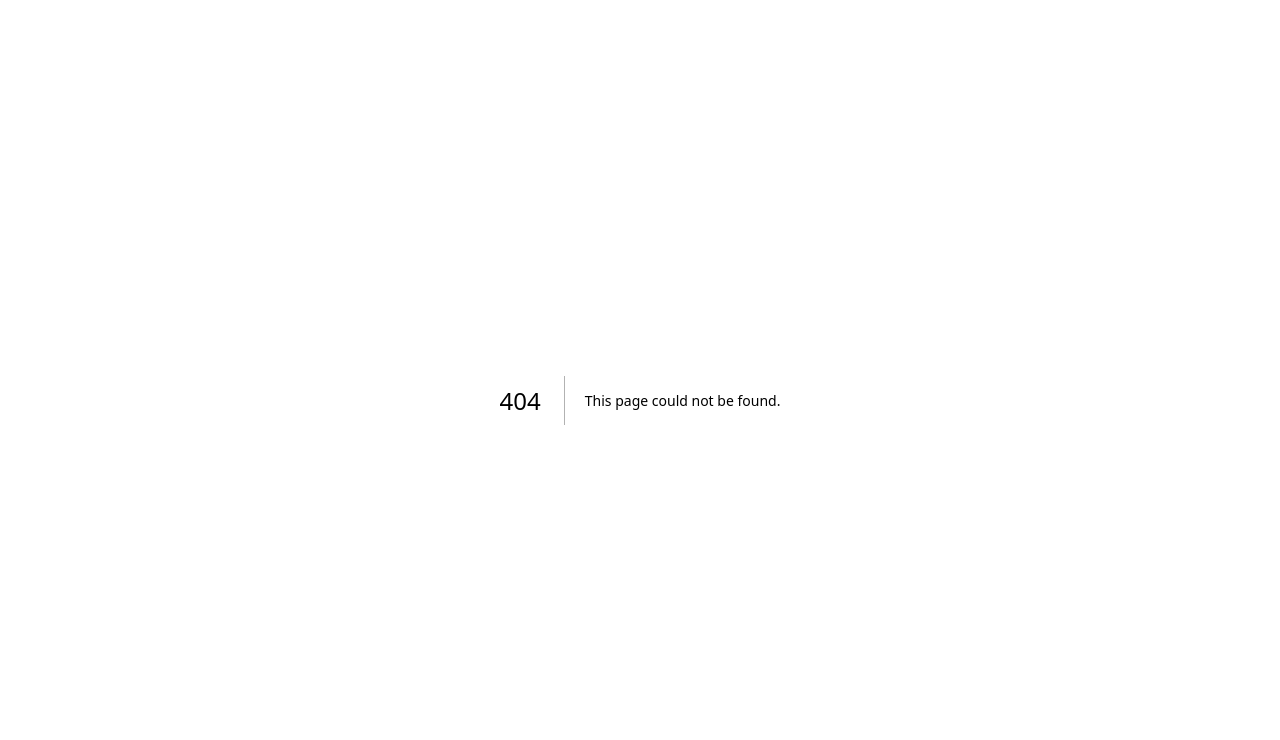
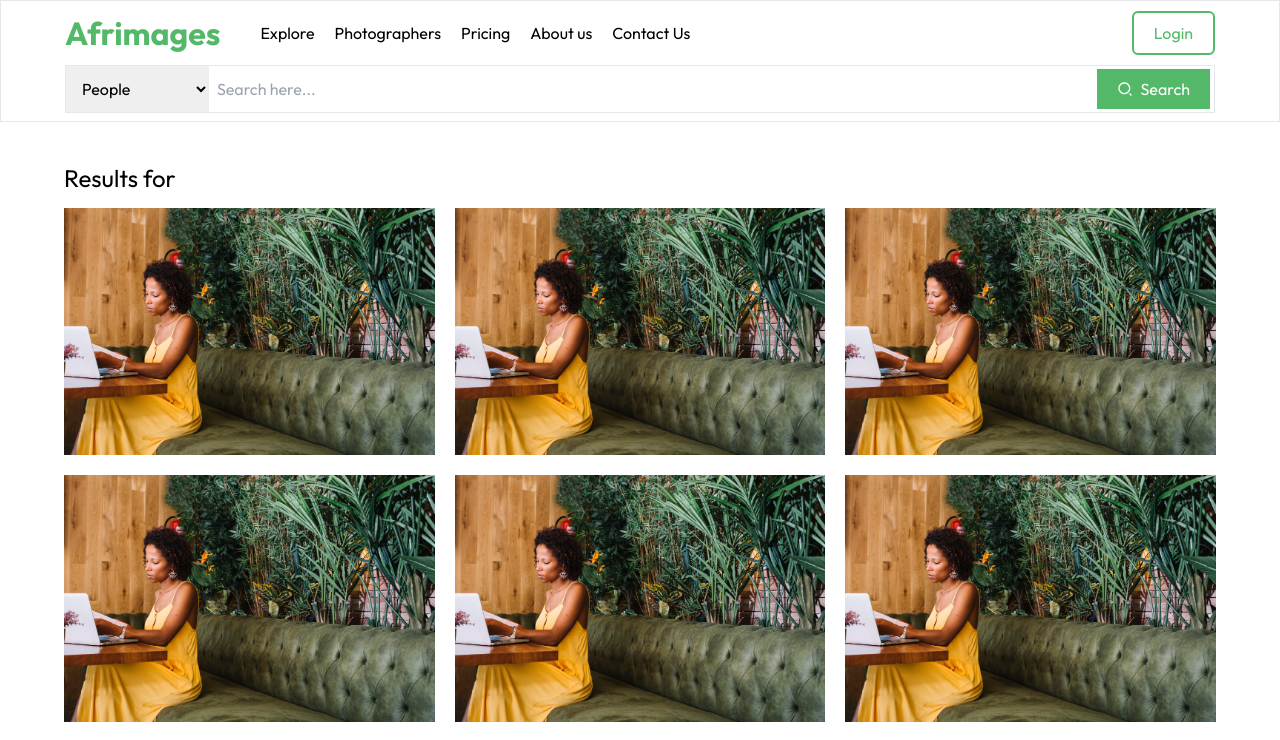
Before and after one commit to DevEmmy/afrimages, a Next.js app: page /search in a window 1280 px wide. Before the commit this address had no page. Shown: the top 740 px of the page. Built offline with nearby package versions, Linux system fonts and the light colour scheme.

Commit message:
added search page

```diff
--- /dev/null
+++ b/app/(images)/search/page.tsx
@@ -0,0 +1,17 @@
+"use client"
+import H_ImagesContainer from '@/components/Reusables/H_ImagesContainer';
+import { useParams, useSearchParams } from 'next/navigation'
+import React from 'react'
+
+const page = () => {
+  const query = useSearchParams()
+  let searchQuery = query.get("query");
+  return (
+    <div className='flex flex-col gap-3'>
+        <h2 className='text-[24px] '>Results for <span className='font-semibold'>{searchQuery}</span></h2>
+        <H_ImagesContainer />
+    </div>
+  )
+}
+
+export default page
--- a/app/(images)/search/pages.tsx
+++ /dev/null
@@ -1,9 +0,0 @@
-import React from 'react'
-
-const pages = () => {
-  return (
-    <div>pages</div>
-  )
-}
-
-export default pages
--- a/components/Reusables/Layout.tsx
+++ b/components/Reusables/Layout.tsx
@@ -1,13 +1,24 @@
+"use client"
 import Link from 'next/link';
-import React from 'react'
+import React, { useState } from 'react'
 import { nav } from '../Widgets/Banner';
 import { categories } from '../Widgets/Categories';
 import { RiSearch2Line } from 'react-icons/ri';
 import Footer from '../Widgets/Footer';
+import { useRouter } from 'next/navigation';
 
 const Layout = ({ children }: Readonly<{
     children: React.ReactNode;
 }>) => {
+
+    const router = useRouter();
+    const [search, setSearch] = useState("")
+
+    const handleSearch = (e: any) => {
+        e.preventDefault()
+        router.push(`/search?query=${search}`)
+    }
+
     return (
         <div className='flex flex-col gap-10'>
             <div className=' px-[5%] py-2 flex flex-col gap-2 border border-b fixed top-0 left-0 right-0 z-[100] bg-white'>
@@ -34,7 +45,7 @@ const Layout = ({ children }: Readonly<{
                     </Link>
                 </nav>
 
-                <div className='flex items-center justify-between border '>
+                <form className='flex items-center justify-between border'  onSubmit={handleSearch}>
                     <select name="categories" className='p-3 cursor-pointer' id="">
                         {
                             categories.map((cat, i) => {
@@ -44,12 +55,12 @@ const Layout = ({ children }: Readonly<{
                             })
                         }
                     </select>
-                    <input type="text" className=' border-none focus:outline-none text-black w-full p-2' placeholder='Search here...'/>
-                    <button className='bg-green700 text-white py-2 px-5 flex gap-2 items-center mx-1'>
+                    <input type="text" className=' border-none focus:outline-none text-black w-full p-2' placeholder='Search here...'  value={search} onChange={(e)=> setSearch(e.target.value as string)}/>
+                    <button className='bg-green700 text-white py-2 px-5 flex gap-2 items-center mx-1' type='submit' >
                         <RiSearch2Line />
                         Search
                     </button>
-                </div>
+                </form>
 
             </div>
 
--- a/components/Widgets/Banner.tsx
+++ b/components/Widgets/Banner.tsx
@@ -1,11 +1,13 @@
+"use client";
 import Image from 'next/image'
 import Link from 'next/link'
-import React from 'react'
+import { useRouter } from 'next/navigation'
+import React, { ChangeEvent, useState } from 'react'
 import { RiSearch2Line } from 'react-icons/ri'
 
 export const nav = [
         {
-            link: "/",
+            link: "/explore",
             text: "Explore"
         },
         {
@@ -27,6 +29,13 @@ export const nav = [
     ]
 
 const Banner = () => {
+   const router = useRouter();
+   const [search, setSearch] = useState("")
+
+   const handleSearch = (e: any)=>{
+        e.preventDefault()
+        router.push(`/search?query=${search}`)
+   }
 
     return (
         <div className='banner'>
@@ -57,13 +66,13 @@ const Banner = () => {
                 <h1 className='text-[32px] font-bold'>Discover, Download, and Share the Finest Images from Afrimages</h1>
                 <p>Discover AfrImage's diverse collection, showcasing Africa's beauty. Bring it into your space with high-res downloads, sharing globally. Embark on a visual journey effortlessly.</p>
 
-                <div className='w-2/3 bg-white flex gap-2 p-2'>
-                    <input type="text" className=' border-none focus:outline-none text-black w-full p-2' placeholder='Search here...'/>
-                    <button className='bg-green700 py-2 px-5 flex gap-2 items-center'>
+                <form className='w-2/3 bg-white flex gap-2 p-2' onSubmit={handleSearch}>
+                    <input type="text" className=' border-none focus:outline-none text-black w-full p-2' placeholder='Search here...' value={search} onChange={(e)=> setSearch(e.target.value as string)}/>
+                    <button className='bg-green700 py-2 px-5 flex gap-2 items-center' type='submit'>
                         <RiSearch2Line />
                         Search
                     </button>
-                </div>
+                </form>
             </div>
         </div>
     )
--- a/components/Widgets/ImagesSamples.tsx
+++ b/components/Widgets/ImagesSamples.tsx
@@ -5,7 +5,7 @@ import H_ImagesContainer from '../Reusables/H_ImagesContainer'
 const ImagesSamples = () => {
     return (
         <div className='grid grid-cols-4 gap-5 items-start '>
-            <div className='bg-green400 relative pt-10  rounded-3xl flex-center flex-col text-center gap-10'>
+            <div className='bg-green400 relative pt-10  flex-center flex-col text-center gap-10'>
                 <div className='flex-col gap-2 flex-center px-5'>
                     <p className='text-white text-[32px] font-semibold'>
                         Oh Yes! Uploading your Photographs.
```
